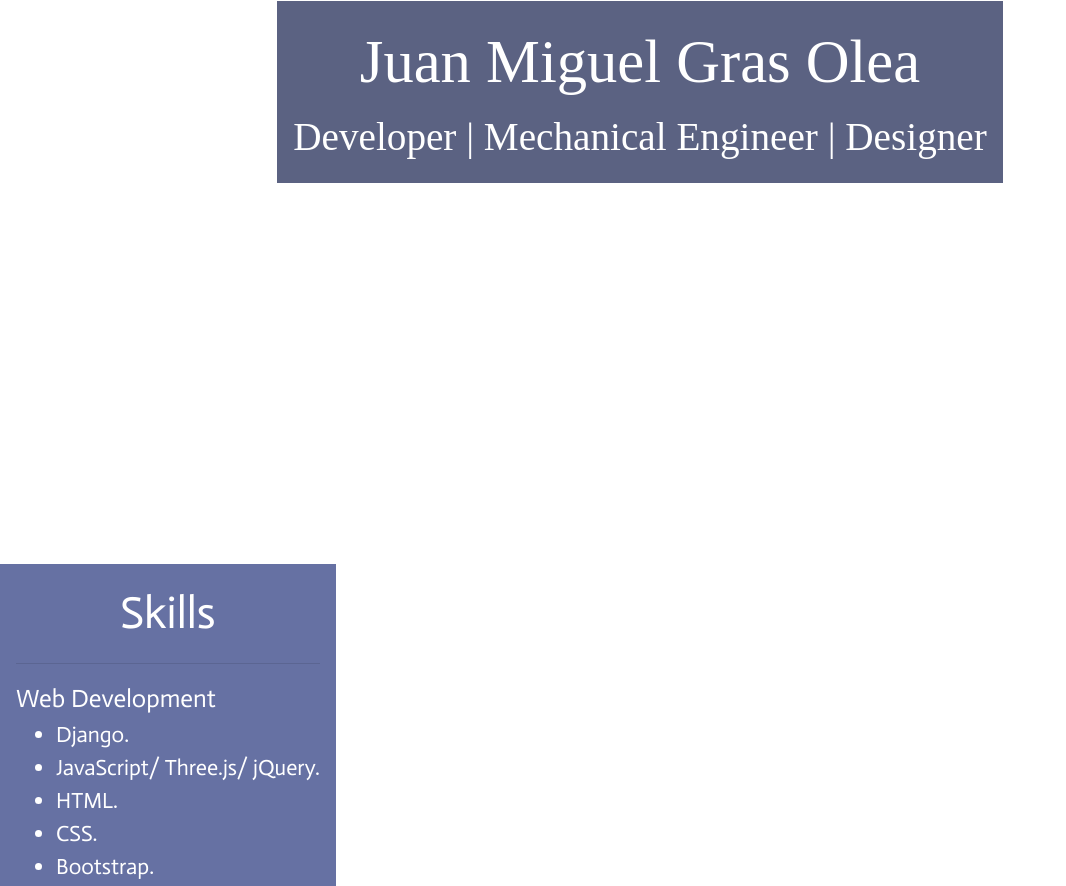
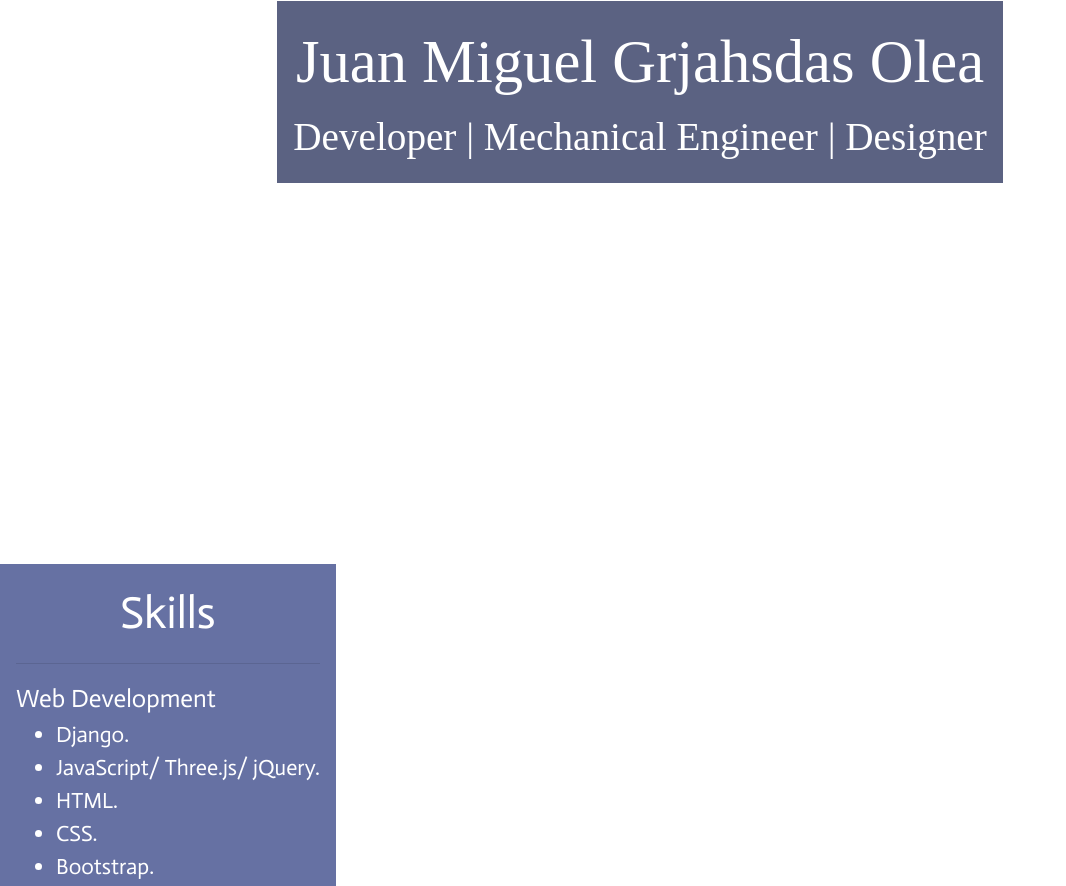
Before and after one commit to JuanGras/JuanGras.github.io, a plain HTML site: page index.html in a window 1280 px wide. Shown: the top 886 px of the page, without its empty margins (0-1066 px from the left). Drawn offline with nearby package versions, Linux system fonts and the light colour scheme; a web font is replaced by a local one.

Commit message:
Update index.html

```diff
--- a/index.html
+++ b/index.html
@@ -192,7 +192,7 @@ main{
 
         <header class="centered">
         <div class="darkcontainer">
-          <p class="name">Juan Miguel Gras Olea</p>
+          <p class="name">Juan Miguel Grjahsdas Olea</p>
           <p class="job">Developer | Mechanical Engineer | Designer </p>
         </div>
       </header>
```
